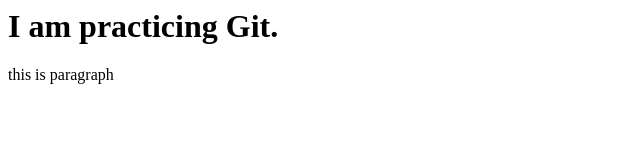
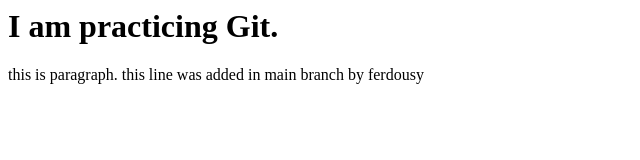
Before and after one commit to taneeza/Git_Practice, a plain HTML site: page index.html in a window 1280 px wide. Shown: the whole page, without its empty margins (0-640 px from the left). Drawn offline with Linux system fonts and the light colour scheme.

Commit message:
after adding a line in main-branch

```diff
--- a/index.html
+++ b/index.html
@@ -4,6 +4,8 @@
 </head>
 <body>
 <h1> I am practicing Git.</h1>
-<p> this is paragraph</p>
+<p> this is paragraph.
+
+this line was added in main branch by ferdousy </p>
 </body>
 </html>
```
